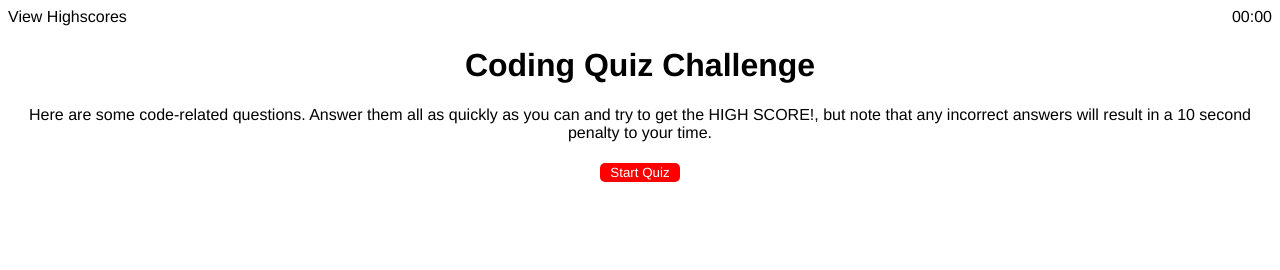
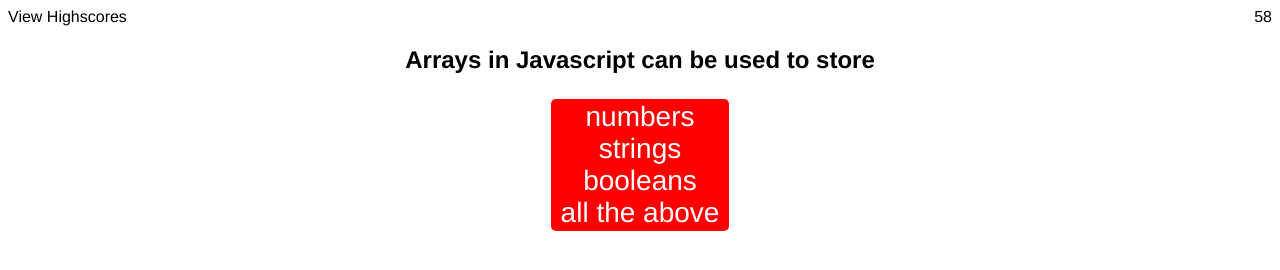
Before and after one commit to karsodhi/04-Web-APIs-Code-Quiz, a plain HTML site: page index.html in a window 1280 px wide. Both pictures are taken after a click on the button "Start Quiz". Drawn offline with Linux system fonts and the light colour scheme.

Commit message:
added new javascript and css

```diff
--- /dev/null
+++ b/assets/score.js
@@ -0,0 +1,3 @@
+function showHighscores() {
+    var highscores =
+}
--- a/assets/script.js
+++ b/assets/script.js
@@ -0,0 +1,126 @@
+var questions = document.querySelector("#questions");
+var timerHolder = document.querySelector("#timerHolder");
+var answers = document.querySelector("#answers");
+var submit = document.querySelector("#submit");
+var start = document.querySelector("#start");
+var initials = document.querySelector("#initials");
+var feedback = document.querySelector("#feedback");
+var counterTimer;
+var timer;
+var score = 0
+var questionsArray = [
+    {
+        question:"Arrays in Javascript can be used to store",
+        choices:["numbers", "strings", "booleans", "all the above",],
+        correctAnswer:"all the above"
+    },
+        {
+            question:"Which method returns the length of a string",
+            choices:["length()", "size()", "index()", "array()",],
+            correctAnswer:"length()"
+        },
+
+        {
+            question:"Inside which element do you put Javascript?",
+            choices:["<var>", "<section>", "<footer>", "<script>",],
+            correctAnswer:"<script>"
+        },
+
+        {
+            question:"What is a element that represents TRUE or FALSE values",
+            choices:["boolean", "array", "string", "condition",],
+            correctAnswer:"boolean"
+        },
+
+        {
+            question:"The condition in an if/else statement is enclosed with",
+            choices:["curley brackets", "square brackets", "parenthesis", "quotation marks",],
+            correctAnswer:"parenthesis"
+        },
+
+]
+function startTime() {
+    timer=setInterval(function(){
+counterTimer--;
+timerHolder.textContent=counterTimer;
+if (counterTimer === 0){
+    clearInterval(timer)
+    // invoke function that loses the game. lose game()
+    loseGame()
+}
+    },1000)
+}
+
+function minusTimer() {
+    counterTimer-=5
+}
+function loseGame() {
+    localStorage.setItem("currentScore",score)
+    // This is where I return my user to the end of the HTML (localstore.getitem)
+}
+
+start.addEventListener("click",startQuiz)
+function startQuiz(){
+    counterTimer=60;
+var startButton = document.getElementById("startDiv")
+startButton.style.display="none"
+startTime()
+showQuestion1()
+}
+function showQuestion1(){
+    var questionHolder = document.getElementById("question1")
+    var question = document.createElement("h2")
+    question.textContent=questionsArray[0].question
+    questionHolder.prepend(question)
+    // below is list items aka choices for question
+    var choices=document.getElementById("choices1")
+    for (var i=0;i<questionsArray[0].choices.length;i++){
+        var listItem=document.createElement("li")
+        listItem.setAttribute("id",questionsArray[0].choices[i])
+        listItem.textContent=questionsArray[0].choices[i]
+        choices.append(listItem)
+
+        listItem.addEventListener("click",gradeAnswer)
+    }
+    //check which choice user picked and do something
+    function gradeAnswer(e){
+        if(e.target.id === questionsArray[0].correctAnswer){
+            score += 10 //add whatever score
+            // User selected the correct answer
+            console.log("Correct!");
+            showQuestion2()
+        } else {
+            showQuestion2()
+            minusTimer()
+            // user selected the wrong answer
+            console.log("Wrong!");
+        }
+    }
+
+    function showQuestion2(){
+        var questionHolder = document.getElementById("question2")
+        var question = document.createElement("h2")
+        question.textContent=questionsArray[1].question
+        questionHolder.prepend(question)
+        // below is list items aka choices for question
+        var choices=document.getElementById("choices1")
+        for (var i=0;i<questionsArray[1].choices.length;i++){
+            var listItem=document.createElement("li")
+            listItem.setAttribute("id",questionsArray[1].choices[i])
+            listItem.textContent=questionsArray[1].choices[i]
+            choices.append(listItem)
+
+            listItem.addEventListener("click",gradeAnswer)
+        }
+        //check which choice user picked and do something
+        function gradeAnswer(e){
+            if(e.target.id === questionsArray[1].correctAnswer){
+                score += 10 //add whatever score
+                showQuestion3()
+            } else {
+                showQuestion3()
+                minusTimer()
+            }
+        }
+    }
+}
--- a/assets/style.css
+++ b/assets/style.css
@@ -22,8 +22,8 @@ button {
     display: inline-block;
     margin: 5px;
     cursor: pointer;
-    font-family:Georgia, 'Times New Roman', Times, serif
-    font-size: 150%;
+    font-family:Georgia, 'Times New Roman', Times, serif;
+    font-size: 175%;
     background-color:red;
     border-radius: 5px;
     padding: 2px 10px;
@@ -39,3 +39,24 @@ button:hover {
   .hide {
     display: none;
   }
+
+  .wrapper {
+    text-align: center;
+  }
+
+ol {
+  display: inline-block;
+  margin: 5px;
+  cursor: pointer;
+  font-family:Georgia, 'Times New Roman', Times, serif;
+  font-size: 175%;
+  background-color:red;
+  border-radius: 5px;
+  padding: 2px 10px;
+  color: white;
+  border: 0;
+  transition: background-color 0.1s;
+}
+ol:hover {
+  background-color: silver;
+}
--- a/index.html
+++ b/index.html
@@ -1,6 +1,7 @@
 <!DOCTYPE html>
 <html lang="en">
-  <head>
+
+<head>
     <link rel="icon" type="image/png" href="" />
     <meta charset="UTF-8" />
     <meta name="viewport" content="width=device-width, initial-scale=1.0" />
@@ -8,27 +9,32 @@
     <title>Coding Quiz</title>
 
     <link rel="stylesheet" href="./assets/style.css" />
-  </head>
-  <body>
+</head>
+
+<body>
     <header>
         <div id="highscores">View Highscores</div>
-        <div id="timer">00:00</div>
+        <div id="timerHolder">60</div>
     </header>
     <main>
-        <h1>Coding Quiz Challenge</h1>
-        <p>Here are some code-related questions. Answer them all as quickly as you can and try to get the HIGH SCORE!, but note that any incorrect answers will result in a 10 second penalty to your time.</p>
-        <button>Start Quiz</button>
-
+        <div class="wrapper" id="startDiv">
+            <div id="start-page" class="start"></div>
+            <h1>Coding Quiz Challenge</h1>
+            <p>Here are some code-related questions. Answer them all as quickly as you can and try to get the HIGH
+                SCORE!, but note that any incorrect answers will result in a 5 second penalty to your time.</p>
+            <button id="start">Start Quiz</button>
+        </div>
         <div id="questions" class="hide">
             <h2 id="question-title"></h2>
             <div id="answers" class="answers"></div>
         </div>
-
+<div id="question1">
+    <ol id="choices1"></ol>
+</div>
         <div id="end-screen" class="hide">
             <h2>Finished</h2>
             <p>Your final score is <span id="final-score"></span>.</p>
-            <p>
-                Enter initials: <input type="text" id="initials" max="3" />
+            <p>Enter initials: <input type="text" id="initials" max="3" />
                 <button id="submit">Submit</button>
             </p>
         </div>
@@ -37,5 +43,6 @@
 
     </footer>
     <script src="./assets/script.js"></script>
-  </body>
+</body>
+
 </html>
--- /dev/null
+++ b/score.html
@@ -0,0 +1,23 @@
+<!DOCTYPE html>
+<html lang="en">
+  <head>
+    <meta charset="UTF-8" />
+    <meta name="viewport" content="width=device-width, initial-scale=1.0" />
+    <meta http-equiv="X-UA-Compatible" content="ie=edge" />
+    <title>Highscores</title>
+
+    <link rel="stylesheet" href="./assets/style.css" />
+  </head>
+
+  <body>
+    <div class="wrapper">
+      <h1>Highscores</h1>
+      <ol id="highscores"></ol>
+
+      <a href="index.html"><button>Go Back</button></a>
+      <button id="clear">Clear Highscores</button>
+    </div>
+
+    <script src="./assets/score.js"></script>
+  </body>
+</html>
```
Also changed, not shown: assets/images/quiz.jpg (added), 1 other file.
